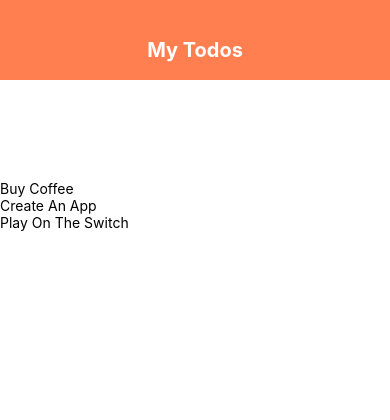
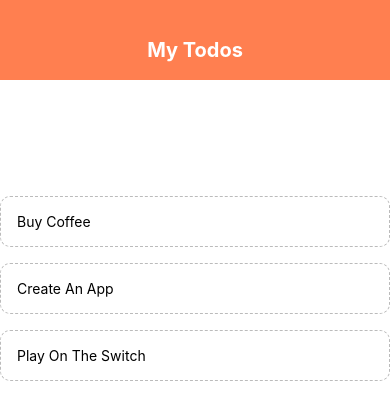
Before and after one commit to FrederickKisife/React-Native-Project, a React Native app: screen / in a window 390 px wide. Shown: the top 420 px of the page. Built offline with nearby package versions, Linux system fonts and the light colour scheme.

Commit message:
styling the todos

```diff
--- a/App.js
+++ b/App.js
@@ -1,6 +1,7 @@
 import React, { useState } from 'react';
 import { StyleSheet, Text, View, FlatList } from 'react-native';
 import Header from './components/header';
+import TodoItem from './components/todoItem';
 
 
 export default function App() {
@@ -20,7 +21,7 @@
         <FlatList
           data={todos}
           renderItem={({ item }) =>(
-            <Text>{item.text}</Text>
+            <TodoItem item={item}/>
           )}
         />
       </View>
--- /dev/null
+++ b/components/todoItem.js
@@ -0,0 +1,22 @@
+import React from 'react'
+import {StyleSheet, TouchableOpacity, Text} from 'react-native';
+
+export default function TodoItem({  item }) {
+  return (
+    <TouchableOpacity>
+      <Text style={styles.item}>{item.text}</Text>
+    </TouchableOpacity>
+  )
+}
+
+const styles = StyleSheet.create({
+  item: {
+    padding: 16,
+    marginTop: 16,
+    borderColor: '#bbb',
+    borderWidth: 1,
+    borderStyle: "dashed",
+    borderRadius: 1,
+    borderRadius: 10,
+  }
+});
```
